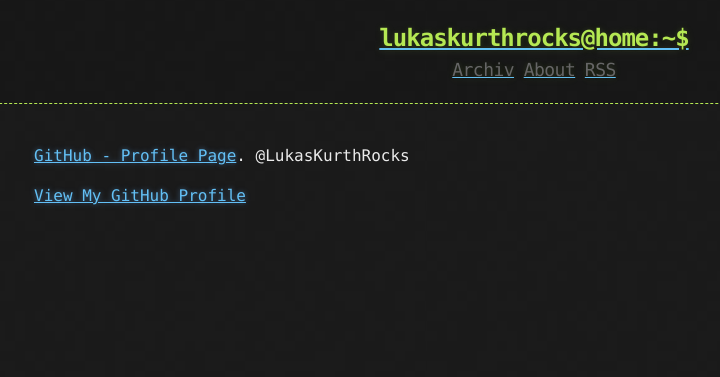
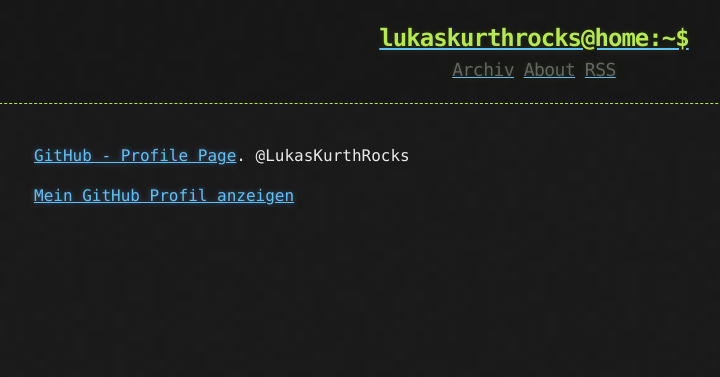
Before and after one commit to LukasKurthRocks/LukasKurthRocks.github.io, a Jekyll site: the page built from about.md, in a window 1280 px wide. Shown: the top 377 px of the page, without its empty margins (106-826 px from the left). Built offline with Jekyll 4.4.1, drawn with Linux system fonts in a browser that asks for light colours.

Commit message:
Update about.md

```diff
--- a/about.md
+++ b/about.md
@@ -3,9 +3,9 @@ layout: page
 title: Über
 ---
 
-[GitHub - Profile Page](/).
+[GitHub - Profile Page]("{{ site.github.owner_url }}").
 @LukasKurthRocks
 
 {% if site.github.is_user_page %}
-  <p class="view"><a href="{{ site.github.owner_url }}">View My GitHub Profile</a></p>
+  <p class="view"><a href="{{ site.github.owner_url }}">Mein GitHub Profil anzeigen</a></p>
 {% endif %}
```
